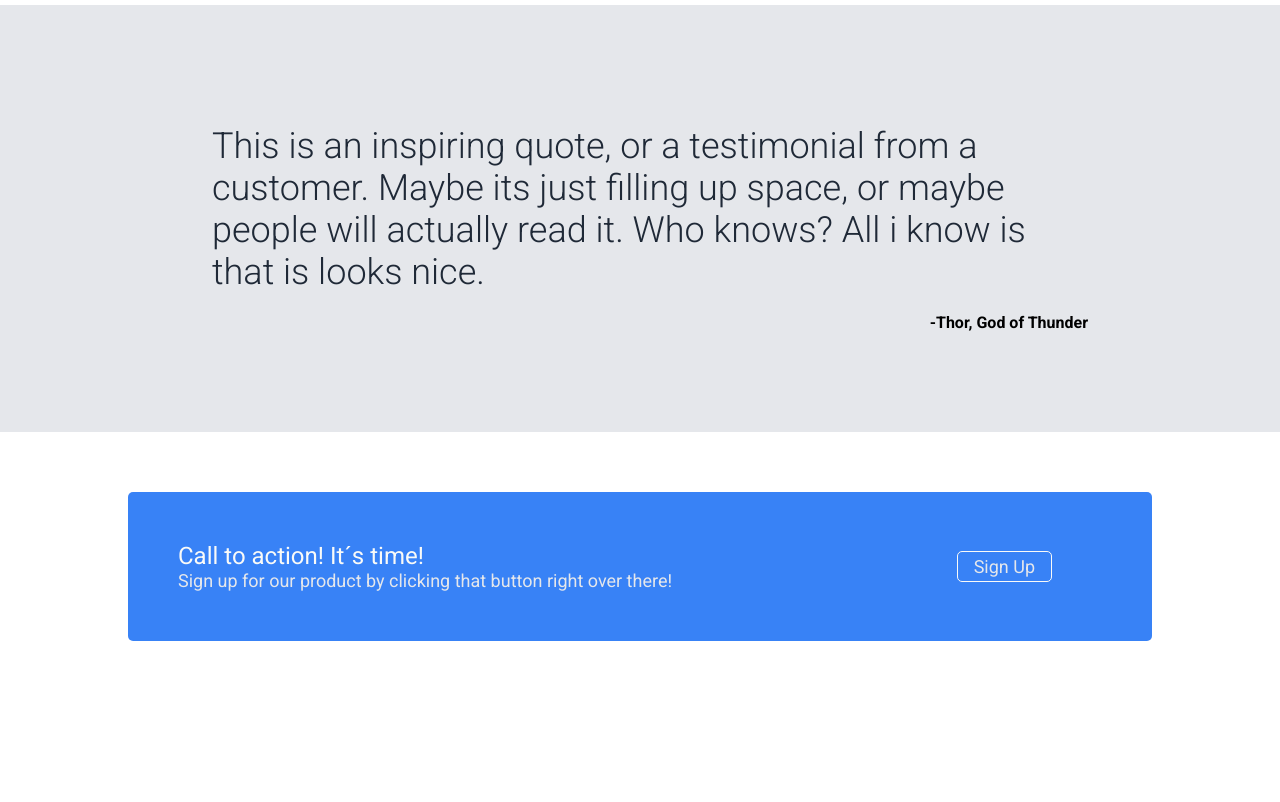
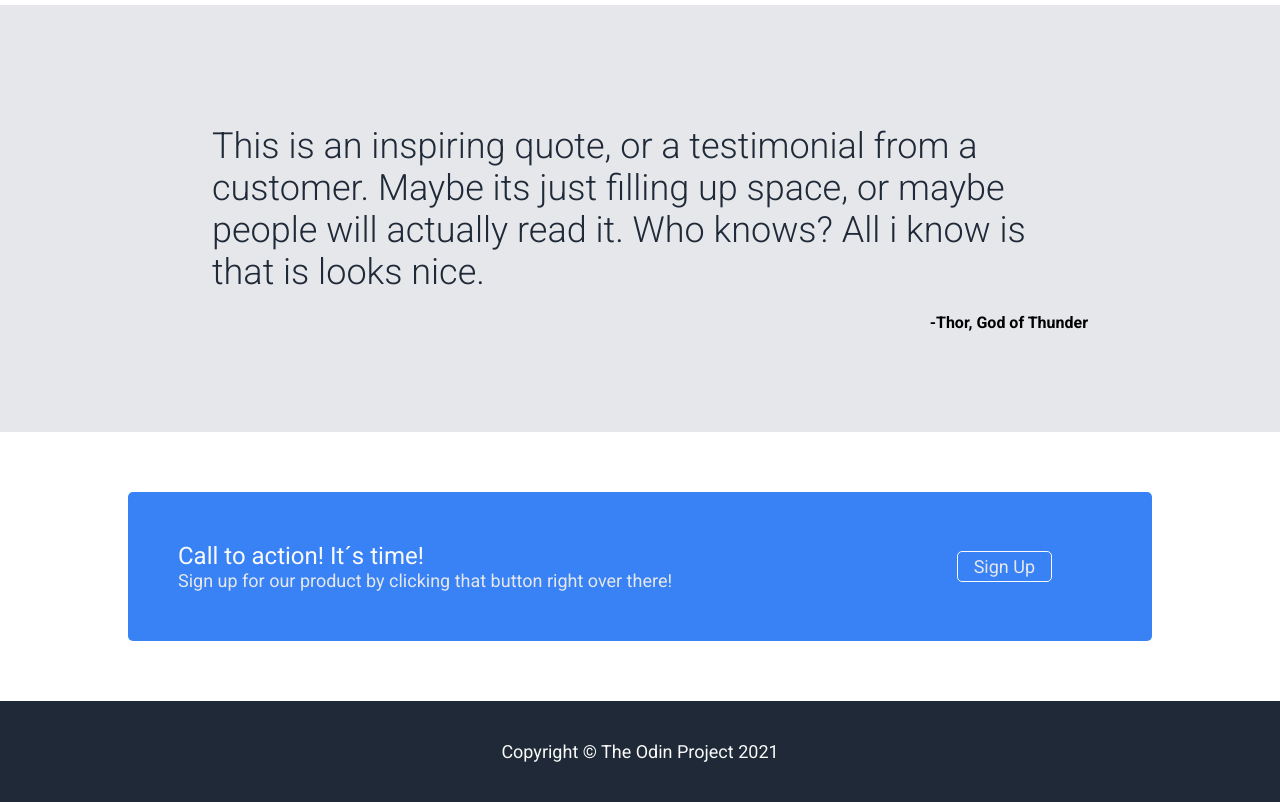
Before and after one commit to Perc2val/landing-page, a plain HTML site: page index.html in a window 1280 px wide. Shown: the part 846-1648 px from the top of the page. Before the commit the page ends 1547 px from the top, so only its background shows below. Drawn offline with Linux system fonts and the light colour scheme.

Commit message:
footer and everything done

```diff
--- a/index.html
+++ b/index.html
@@ -102,5 +102,12 @@
         </div>
     </div>
     </main>
+    <footer>
+        <div class="mainfooter">
+            <div class="footercopyright">
+                Copyright &#169; The Odin Project 2021
+            </div>
+        </div>
+    </footer>
 </body>
 </html>
--- a/style.css
+++ b/style.css
@@ -200,3 +200,18 @@ h3 {
     border: solid #F9FAF8 1px;
     border-radius: 5px;
 }
+
+/* footer*/
+
+.mainfooter {
+    background-color: #1F2937;
+    display: flex;
+    justify-content: center;
+    align-items: center;
+    padding: 5vh;
+}
+
+.footercopyright {
+    color:#F9FAF8;
+    font-size: 18px;
+}
```
